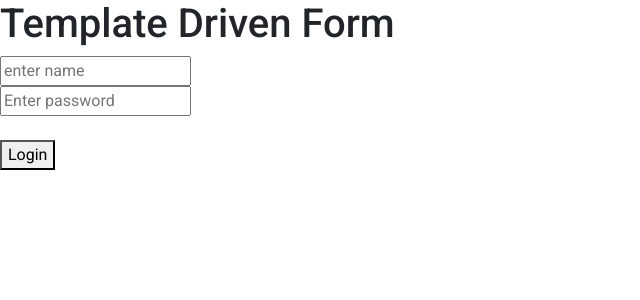
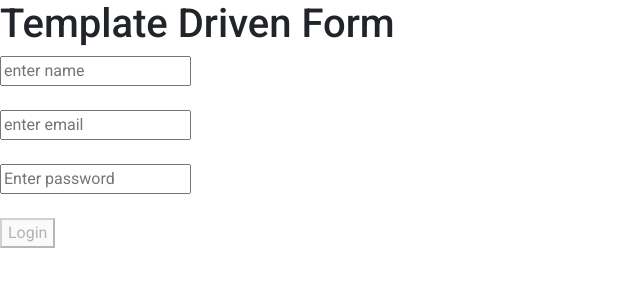
Before and after one commit to YashShetty2001/Angular, an Angular app: page / in a window 1280 px wide. Shown: the top 300 px of the page, without its empty margins (0-640 px from the left). Built offline with nearby package versions, Linux system fonts and the light colour scheme.

Commit message:
Validating Template Driven Form

```diff
--- a/src/app/app.component.html
+++ b/src/app/app.component.html
@@ -1,11 +1,14 @@
 <h1>{{title}}</h1>
-<form #loginForm="ngForm" (ngSubmit)="userLogin(loginForm.value) ">
-    <input type="text" placeholder="enter name" name="name" ngModel="">
+<form #loginForm="ngForm" (ngSubmit)="userLogin(loginForm.value ) ">
+    <input type="text" required  #name="ngModel" pattern="[a-zA-z]+$" placeholder="enter name" name="name" ngModel="">
+    <br><span *ngIf="name.invalid && name.touched" style="color: red;">Please enter valid input</span>
     <br>
-
-    <input type="text" placeholder="Enter password" name="password" ngModel>
+    <input type="text" required #email="ngModel" email placeholder="enter email" name="email" ngModel="">
+    <br><span *ngIf="email.invalid && email.touched" style="color: red;">Please enter valid input</span>
     <br>
+    <input type="text" required #password="ngModel" minlength="2" placeholder="Enter password" name="password" ngModel>
+    <br><span *ngIf="password.invalid && password.touched" style="color: red;">Please enter valid input</span>
     <br>
-    <button >Login</button>
+    <button disabled="loginForm.invalid" >Login</button>
 
 </form>
```
